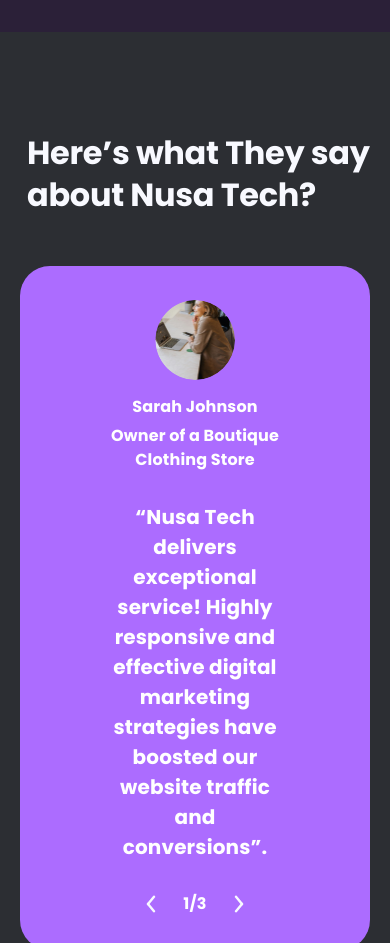
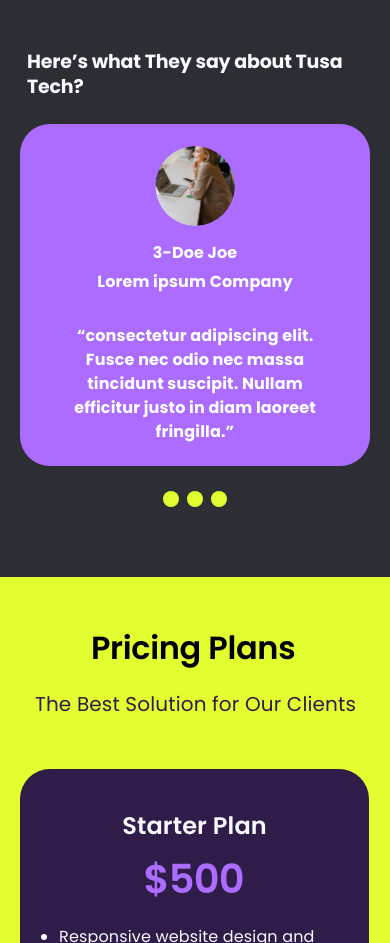
Before and after one commit to Seyma44/landingWeb, a React (Vite) app: page / in a window 390 px wide. Shown: the part 7320-8263 px from the top of the page. Built offline with nearby package versions, Linux system fonts and the light colour scheme.

Commit message:
responsive commit

```diff
--- a/src/components/CopyButton.tsx
+++ b/src/components/CopyButton.tsx
@@ -31,7 +31,7 @@
 
   return (
     <div
-      className="w-full sm:w-full flex flex-col items-center justify-center gap-8 text-left text-13xl text-ghostwhite font-body-l-medium"
+      className="w-full sm:w-full flex flex-col items-center justify-center gap-4 text-left text-13xl text-ghostwhite font-body-l-medium"
       style={copyButtonStyle}
     >
       <div className="self-stretch flex flex-row items-start justify-start py-0 pr-8 pl-8">
--- a/src/components/Footer.tsx
+++ b/src/components/Footer.tsx
@@ -4,7 +4,7 @@
 
 const Footer: FunctionComponent = () => {
   return (
-    <footer className="self-stretch bg-primary-lilac overflow-hidden flex flex-col items-start justify-start pt-[60px] pb-[37px] pr-[61px] pl-[70px] box-border gap-[85px] max-w-full text-left text-11xl text-background-paper font-montserrat mq450:gap-[21px] mq800:gap-[42px] mq800:pt-[39px] mq800:pb-6 mq800:pr-[30px] mq800:pl-[35px] mq800:box-border">
+    <footer className="self-stretch bg-primary-lilac overflow-hidden flex flex-col items-start justify-start pt-[60px] pb-[37px] pr-[61px] pl-[70px] box-border gap-[85px] max-w-full text-left text-11xl text-background-paper font-montserrat sm:gap-[21px] md800:gap-[42px] md800:pt-[39px] md800:pb-6 md800:pr-[30px] md800:pl-[35px] md800:box-border">
       <FrameComponent1 />
       <FrameComponent />
     </footer>
--- a/src/components/Metrics.tsx
+++ b/src/components/Metrics.tsx
@@ -6,11 +6,11 @@
     <section className="self-stretch bg-primary-indigo-dark overflow-hidden flex flex-row items-start justify-center py-[75px] pr-5 pl-[21px] box-border max-w-full text-left text-13xl text-ghostwhite font-body-l-medium sm:pt-[49px] sm:pb-[49px] sm:box-border">
       <div className="w-[953px] flex flex-col items-start justify-start gap-[70px] max-w-full md800:gap-[87px] lg:gap-[35px]">
         <div className="self-stretch flex flex-row items-start justify-center py-0 px-5">
-          <h1 className="m-0 relative text-inherit tracking-[-0.01em] leading-[42px] font-semibold font-inherit sm:text-lgi sm:leading-[25px] md800:text-7xl md800:leading-[63px]">
+          <h1 className="m-0 relative text-inherit tracking-[-0.01em] leading-[42px] font-semibold font-inherit sm:text-lgi sm:leading-[25px] md800:text-7xl md800:leading-[43px]">
             Work with Tusa Tech
           </h1>
         </div>
-        <div className="self-stretch flex flex-row justify-center gap-[170px] md800:flex-col md800:items-center md800:gap-[70px]">
+        <div className="self-stretch flex flex-row justify-center gap-[170px] md1050:gap-[80px] md800:flex-col md800:items-center md800:gap-[70px]">
           <CopyButton
             f7person3="/f7person3.svg"
             logicLink="10,000+"
@@ -33,7 +33,6 @@
             propMinWidth="129px"
           />
         </div>
-
       </div>
     </section>
   );
--- a/src/components/Pricing.tsx
+++ b/src/components/Pricing.tsx
@@ -12,7 +12,7 @@
               Pricing Plans
             </h1>
           </div>
-          <div className="relative text-xl leading-[150%] text-ghostwhite mq450:text-base mq450:leading-[24px]">
+          <div className="relative text-xl leading-[150%] text-primary-indigo-light mq450:text-base mq450:leading-[24px]">
             The Best Solution for Our Clients
           </div>
         </div>
--- a/src/components/Testimonial.tsx
+++ b/src/components/Testimonial.tsx
@@ -1,14 +1,56 @@
-import { FunctionComponent } from "react";
+import React, { FunctionComponent, useState, useEffect } from "react";
+import { Button } from "@mui/material";
+
+const testimonials = [
+  {
+    name: "Sarah Johnson",
+    occupation: "Owner of a Boutique Clothing Store",
+    quote:
+      "“Nusa Tech delivers exceptional service! Highly responsive and effective digital marketing strategies have boosted our website traffic and conversions”.",
+  },
+  {
+    name: "John Doe",
+    occupation: "CEO of XYZ Company",
+    quote:
+      "“Lorem ipsum dolor sit amet, consectetur adipiscing elit. Fusce nec odio nec massa tincidunt suscipit. Nullam efficitur justo in diam laoreet fringilla.”",
+  },
+  {
+    name: "Doe Joe",
+    occupation: "Lorem ipsum Company",
+    quote:
+      "“consectetur adipiscing elit. Fusce nec odio nec massa tincidunt suscipit. Nullam efficitur justo in diam laoreet fringilla.”",
+  },
+];
 
 const Testimonial: FunctionComponent = () => {
+  const [currentSlide, setCurrentSlide] = useState(0);
+
+  useEffect(() => {
+    const intervalId = setInterval(() => {
+      nextSlide();
+    }, 3000); // Change slide every 5 seconds (adjust as needed)
+
+    return () => clearInterval(intervalId);
+  }, [currentSlide]); // Restart interval when currentSlide changes
+
+  const nextSlide = () => {
+    setCurrentSlide((prevSlide) => (prevSlide === testimonials.length - 1 ? 0 : prevSlide + 1));
+  };
+
+  const prevSlide = () => {
+    setCurrentSlide((prevSlide) => (prevSlide === 0 ? testimonials.length - 1 : prevSlide - 1));
+  };
+
   return (
-    <section className="self-stretch bg-neutral-black overflow-hidden flex flex-col items-center justify-start pt-[100px] px-5 pb-[108px] box-border gap-[50px] max-w-full text-left text-13xl text-ghostwhite font-body-l-medium mq450:gap-[25px] mq800:pt-[65px] mq800:pb-[70px] mq800:box-border">
+    <div>
+      <div>
+        <section className="self-stretch bg-neutral-black overflow-hidden flex flex-col items-center justify-start pt-[100px] px-5 pb-[108px] box-border gap-[50px] max-w-full text-left text-13xl text-ghostwhite font-body-l-medium sm:gap-[25px] md800:pt-[65px] md800:pb-[70px] md800:box-border">
           <div className="w-[858px] flex flex-row items-start justify-center py-0 pr-0 pl-[7px] box-border max-w-full">
-        <h1 className="m-0 relative text-inherit tracking-[-0.01em] leading-[42px] font-bold font-inherit mq450:text-lgi mq450:leading-[25px] mq800:text-7xl mq800:leading-[33px]">
-          Here’s what They say about Nusa Tech?
+            <h1 className="m-0 relative text-inherit tracking-[-0.01em] leading-[42px] font-bold font-inherit sm:text-lgi sm:leading-[25px] md800:text-7xl md800:leading-[33px]">
+              Here’s what They say about Tusa Tech?
             </h1>
           </div>
-      <div className="w-[857px] rounded-11xl bg-primary-lilac overflow-hidden flex flex-col items-start justify-start py-[34px] px-[81px] box-border max-w-full text-center text-base text-background-paper mq450:pt-[22px] mq450:pb-[22px] mq450:box-border mq1125:pl-10 mq1125:pr-10 mq1125:box-border">
+          <div className="w-[857px] rounded-11xl bg-primary-lilac overflow-hidden flex flex-col items-start justify-start py-[34px] px-[81px] box-border max-w-full text-center text-base text-background-paper sm:pt-[22px] sm:pb-[22px] sm:box-border lg:pl-10 lg:pr-10 lg:box-border">
             <div className="self-stretch flex flex-col items-center justify-start gap-[30px]">
               <div className="self-stretch flex flex-col items-center justify-start gap-[30px]">
                 <div className="flex flex-col items-center justify-start gap-[15px]">
@@ -20,38 +62,34 @@
                   />
                   <div className="flex flex-col items-center justify-start gap-[5px]">
                     <b className="relative leading-[150%] inline-block min-w-[124px]">
-                  Sarah Johnson
+                      {currentSlide + 1}-{testimonials[currentSlide].name}
                     </b>
                     <b className="relative leading-[150%]">
-                  Owner of a Boutique Clothing Store
+                      {testimonials[currentSlide].occupation}
                     </b>
                   </div>
                 </div>
-            <b className="self-stretch relative text-xl leading-[150%] mq450:text-base mq450:leading-[24px]">
-              “Nusa Tech delivers exceptional service! Highly responsive and
-              effective digital marketing strategies have boosted our website
-              traffic and conversions”.
+                <b className="self-stretch relative text-xl leading-[150%] sm:text-base sm:leading-[24px]">
+                  {testimonials[currentSlide].quote}
                 </b>
-          </div>
-          <div className="flex flex-row items-start justify-start gap-[20px]">
-            <img
-              className="h-6 w-6 relative overflow-hidden shrink-0 min-h-[24px]"
-              loading="lazy"
-              alt=""
-              src="/pepiconspopangleleft.svg"
-            />
-            <b className="relative leading-[150%] inline-block min-w-[23px]">
-              1/3
-            </b>
-            <img
-              className="h-6 w-6 relative overflow-hidden shrink-0 object-contain min-h-[24px]"
-              alt=""
-              src="/pepiconspopangleleft-1.svg"
-            />
               </div>
             </div>
           </div>
+          {/* Circle navigation */}
+          <div className="flex items-center justify-center gap-2">
+            {testimonials.map((_, index) => (
+              <div
+                key={index}
+                className={`w-4 h-4 rounded-full bg-yellow cursor-pointer ${
+                  index === currentSlide ? "bg-white" : ""
+                }`}
+                onClick={() => setCurrentSlide(index)}
+              />
+            ))}
+          </div>
         </section>
+      </div>
+    </div>
   );
 };
 
```
Also changed, not shown: src/components/Quotes.tsx (+4 -4 lines). Lines whose indentation alone changed are shown as unchanged.
